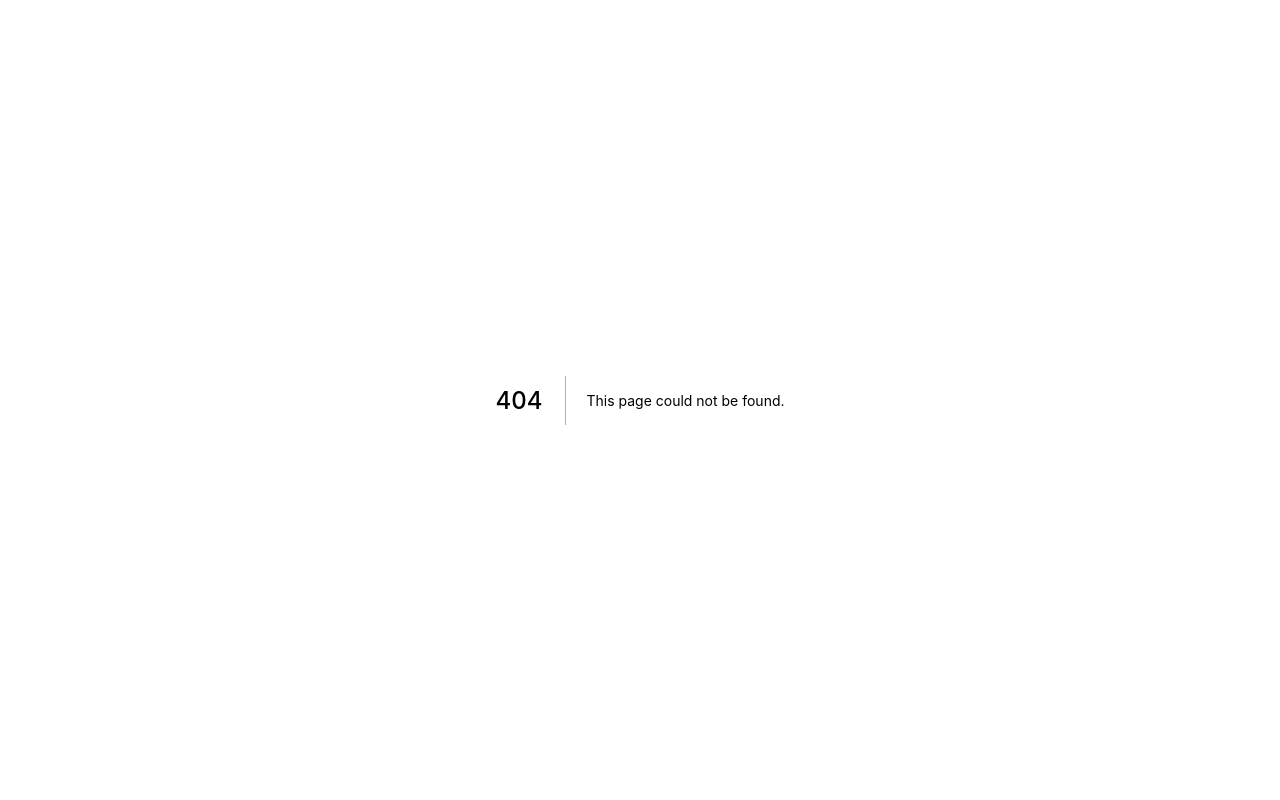
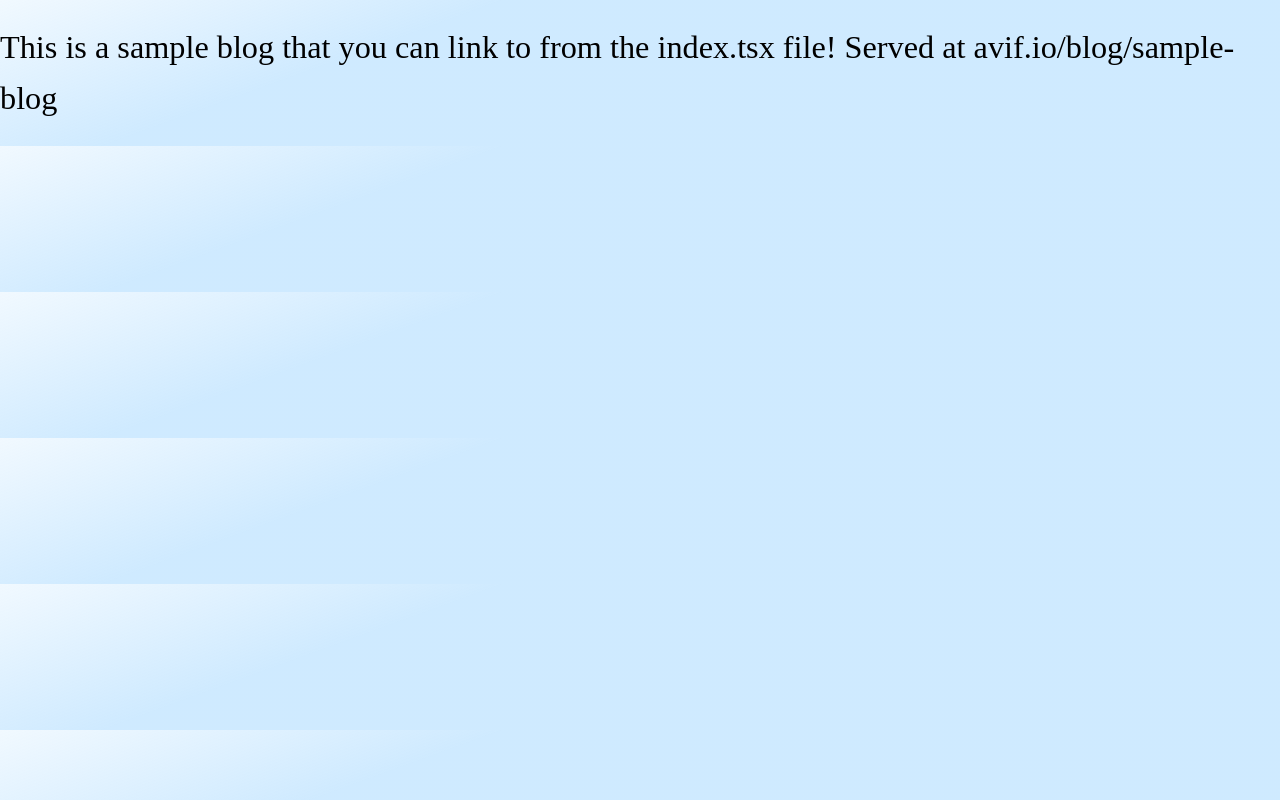
Before and after one commit to loki315zx/avif.io, a Next.js app: page /blog/sample-blog in a window 1280 px wide. Before the commit this address had no page. Built offline with nearby package versions, Linux system fonts and the light colour scheme; a web font is replaced by a local one.

Commit message:
Added a basic blog file structure

```diff
--- /dev/null
+++ b/pages/blog/sample-blog.tsx
@@ -0,0 +1,8 @@
+export default function SampleBlog() {
+  return (
+    <h1>
+      This is a sample blog that you can link to from the index.tsx file! Served
+      at avif.io/blog/sample-blog
+    </h1>
+  );
+}
```
Also changed, not shown: pages/blog/index.tsx (added, +10 -0 lines).
